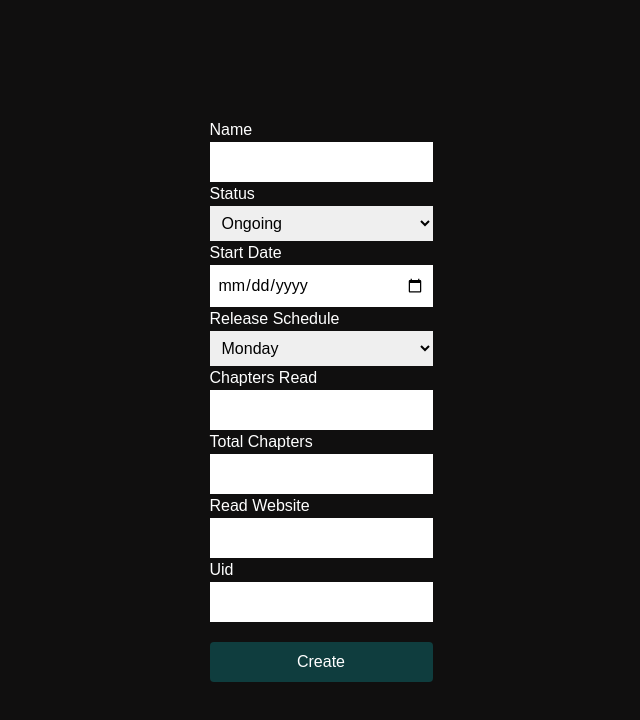
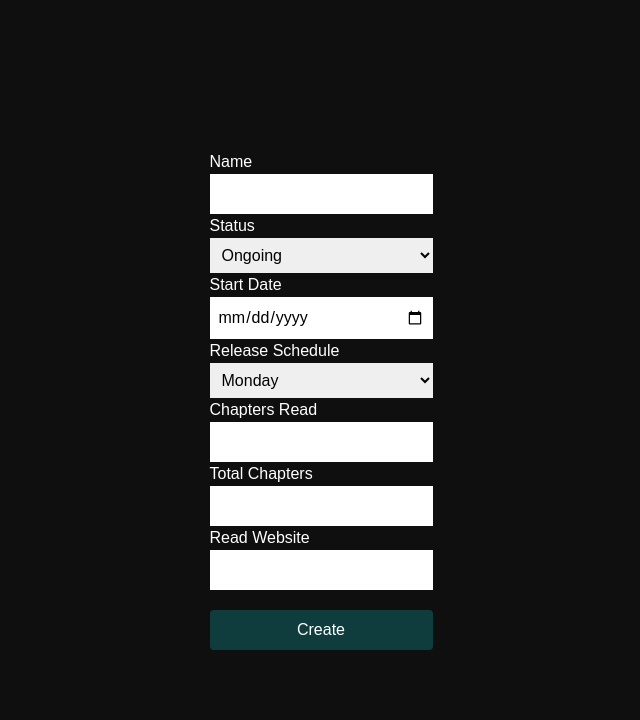
Before and after one commit to latinrev/animetracker, a Next.js app: page /create in a window 1280 px wide. Shown: the top 720 px of the page, without its empty margins (319-959 px from the left). Built offline with nearby package versions, Linux system fonts and the light colour scheme; a web font is replaced by a local one.

Commit message:
feat(card): replace link with a tag to handle external websites

```diff
--- a/src/app/page.tsx
+++ b/src/app/page.tsx
@@ -100,12 +100,12 @@ export default async function Home({ searchParams }: { searchParams: string }) {
                             <BsPen></BsPen>
                           </Link>
 
-                          <Link
+                          <a
                             target="_blank"
                             href={`${mAnime.readWebsite}`}
                             className="items-end flex opacity-0  group-hover:opacity-100 transition-all p-1 ">
                             <BsBookHalf></BsBookHalf>
-                          </Link>
+                          </a>
                           <ActionButton
                             action={deleteAnimeAction}
                             buttonText={<BsArchiveFill />}
--- a/src/fields/animeFields.ts
+++ b/src/fields/animeFields.ts
@@ -13,5 +13,5 @@ export const animeFields: ExtendedAnime = {
     chaptersRead: buildField("chaptersRead", { required: true }),
     totalChapters: buildField("totalChapters", { required: true, }),
     readWebsite: buildField("readWebsite"),
-    uid: buildField("uid", { hidden: false, required: true })
+    uid: buildField("uid", { hidden: true })
 };
```
